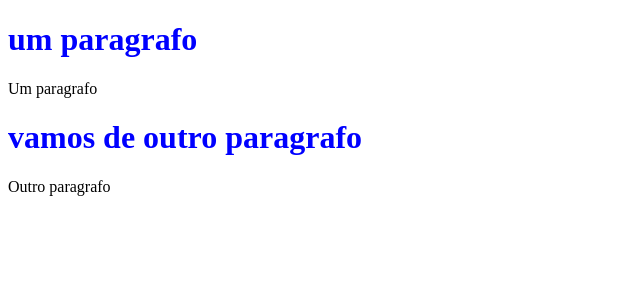
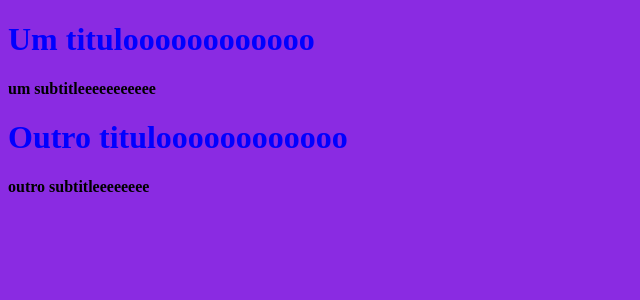
Before and after one commit to luisgustavofaria/React, a Next.js app: page / in a window 1280 px wide. Shown: the top 300 px of the page, without its empty margins (0-640 px from the left). Built offline with nearby package versions, Linux system fonts and the light colour scheme.

Commit message:
esilo global e subtitle

```diff
--- /dev/null
+++ b/pages/_app.jsx
@@ -0,0 +1,7 @@
+import "../src/styles.css"
+
+function App ({Component, pageProps}) {
+    return <Component {...pageProps}/>
+}
+
+export default App
--- a/pages/index.jsx
+++ b/pages/index.jsx
@@ -1,13 +1,14 @@
 import Title from '../src/components/title/title'
+import Subtitle from '../src/components/subtitle/subtitle'
 
 function HomePage () {
     return (
         <div>
 
-            <Title>um paragrafo</Title>
-            <p>Um paragrafo</p>
-            <Title>vamos de outro paragrafo</Title>
-            <p>Outro paragrafo</p>
+            <Title>Um tituloooooooooooo</Title>
+            <Subtitle text="um subtitleeeeeeeeeee"/>
+            <Title>Outro tituloooooooooooo</Title>
+            <Subtitle text="outro subtitleeeeeeee"/>
 
 
 
--- /dev/null
+++ b/src/components/subtitle/subtitle.jsx
@@ -0,0 +1,11 @@
+//exemplo de componente react com props (atributos)
+
+function Subtitle ({text}) {
+    return (
+        <h4>
+            {text}
+        </h4>
+    )
+}
+
+export default Subtitle
--- a/src/components/title/title.jsx
+++ b/src/components/title/title.jsx
@@ -1,6 +1,6 @@
 import styles from '../title/Title.module.css'
 
-
+//exemplo de componente react com children (filho)
 
 function Title (props) {
     return (
--- /dev/null
+++ b/src/styles.css
@@ -0,0 +1,3 @@
+body {
+    background-color: blueviolet;
+}
```
